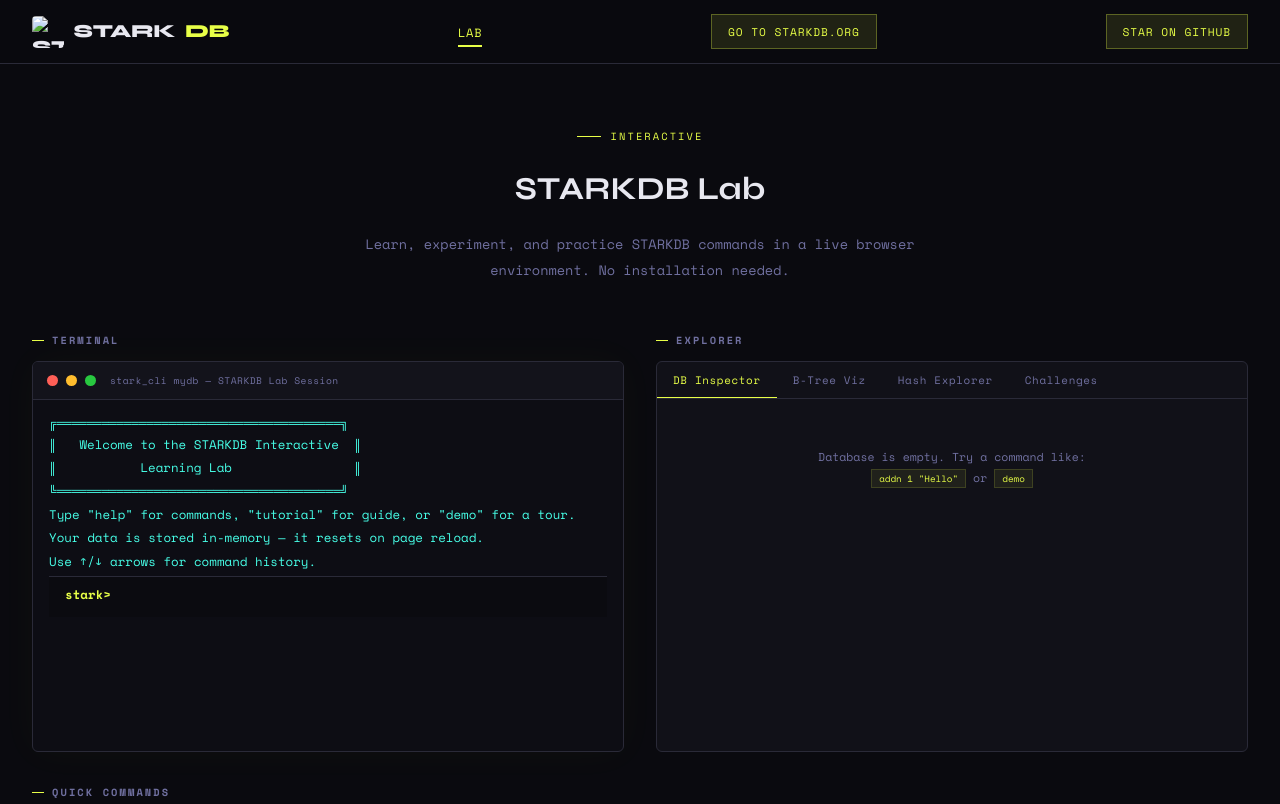
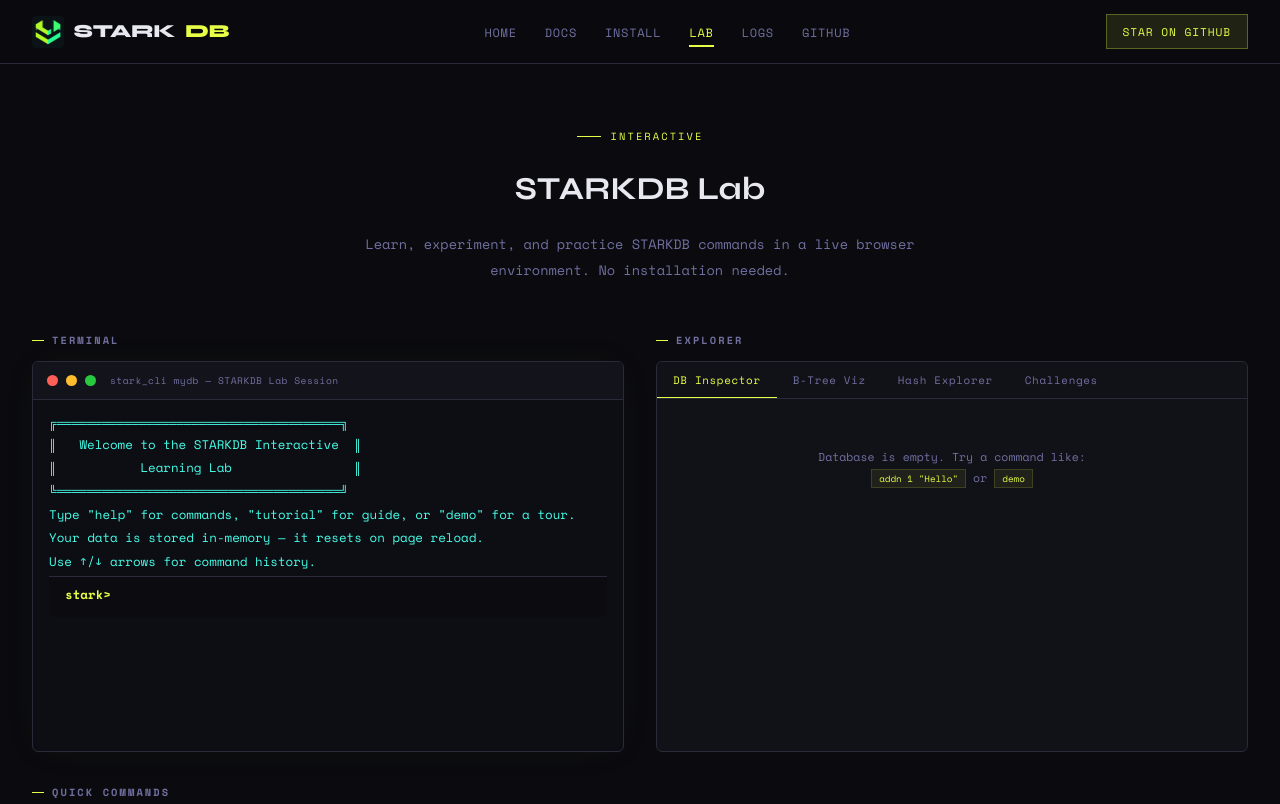
Before and after one commit to abdullahtnz/lab-starkdb.org, a plain HTML site: page index.html in a window 1280 px wide. Shown: the top 804 px of the page. Drawn offline with nearby package versions, Linux system fonts and the light colour scheme.

Commit message:
Update index.html

```diff
--- a/index.html
+++ b/index.html
@@ -6,7 +6,7 @@
   <meta http-equiv="X-UA-Compatible" content="IE=edge">
 
   <link rel="icon" type="image/png" href="../assets/starklogo.png">
-  <link rel="apple-touch-icon" href="../assets/starklogo.png">
+  <link rel="apple-touch-icon" href="starklogo.png">
 
   <title>STARKDB Lab — Interactive Database Learning Environment</title>
   <meta name="title" content="STARKDB Lab — Interactive Database Learning Environment">
@@ -54,13 +54,17 @@
 <nav class="navbar" aria-label="Primary navigation">
   <div class="nav-container">
     <a href="/" class="logo" aria-label="STARKDB Home">
-      <img src="../assets/starklogo.png" alt="STARKDB logo" width="32" height="32">
+      <img src="starklogo.png" alt="STARKDB logo" width="32" height="32">
       STARK<span>DB</span>
     </a>
     <ul class="nav-links">
-      <li><a href="/lab" class="active">Lab</a></li>
+      <li><a href="https://starkdb.org">Home</a></li>
+      <li><a href="https://starkdb.org/docs">Docs</a></li>
+      <li><a href="https://starkdb.org/installation">Install</a></li>
+      <li><a href="https://starkdb.org/lab" class="active">Lab</a></li>
+      <li><a href="https://starkdb.org/logs">Logs</a></li>
+      <li><a href="https://github.com/abdullahtnz/starkdb" target="_blank" rel="noopener">GitHub</a></li>
     </ul>
-    <a href="https://github.com/abdullahtnz/starkdb" target="_blank" rel="noopener" class="nav-cta nav-desktop">Go to starkdb.org</a>
     <a href="https://github.com/abdullahtnz/starkdb" target="_blank" rel="noopener" class="nav-cta nav-desktop">Star on GitHub</a>
     <button class="hamburger" id="hamburger" aria-label="Toggle navigation menu" aria-expanded="false">
       <span></span><span></span><span></span>
@@ -70,10 +74,13 @@
 
 <!-- MOBILE NAV -->
 <div class="mobile-nav" id="mobileNav" role="dialog" aria-label="Mobile navigation">
-  <a href="/lab" class="active">Lab</a>
-   <a href="https://starkdb.org" target="_blank" rel="noopener" class="nav-cta">Go to starkdb.org</a>
+  <a href="https://starkdb.org">Home</a>
+  <a href="https://starkdb.org/docs">Docs</a>
+  <a href="https://starkdb.org/installation">Install</a>
+  <a href="https://starkdb.org/lab" class="active">Lab</a>
+  <a href="https://starkdb.org/logs">Logs</a>
+  <a href="https://github.com/abdullahtnz/starkdb" target="_blank" rel="noopener">GitHub</a>
   <a href="https://github.com/abdullahtnz/starkdb" target="_blank" rel="noopener" class="nav-cta">Star on GitHub</a>
-
 </div>
 
 <!-- PAGE HEADER -->
```
